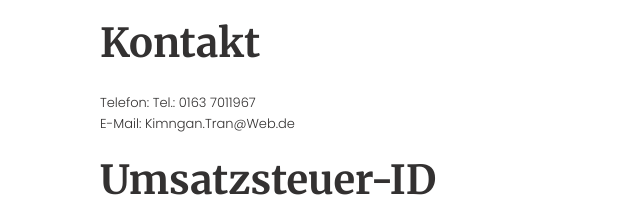
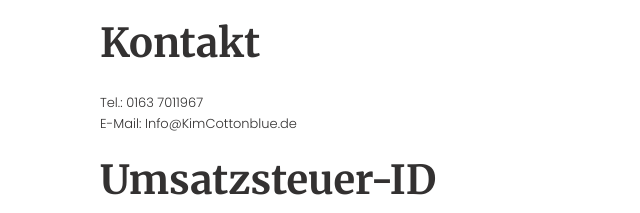
Before and after one commit to JONFOE/super-duper-waddle, a plain HTML site: page impressum.html in a window 1280 px wide. Shown: the part 1094-1307 px from the top of the page, 0-640 px from the left. Drawn offline with nearby package versions, Linux system fonts and the light colour scheme.

Commit message:
Update impressum.html

```diff
--- a/impressum.html
+++ b/impressum.html
@@ -97,11 +97,11 @@
             </p><br>
             <h2>Kontakt</h2>
             <p>
-                Telefon: Tel.: 0163 7011967
+                Tel.: 0163 7011967
 
                 <br/>
 
-                E-Mail: Kimngan.Tran@Web.de
+                E-Mail: Info@KimCottonblue.de
             </p><br>
             <h2>Umsatzsteuer-ID</h2>
             <p>
```
